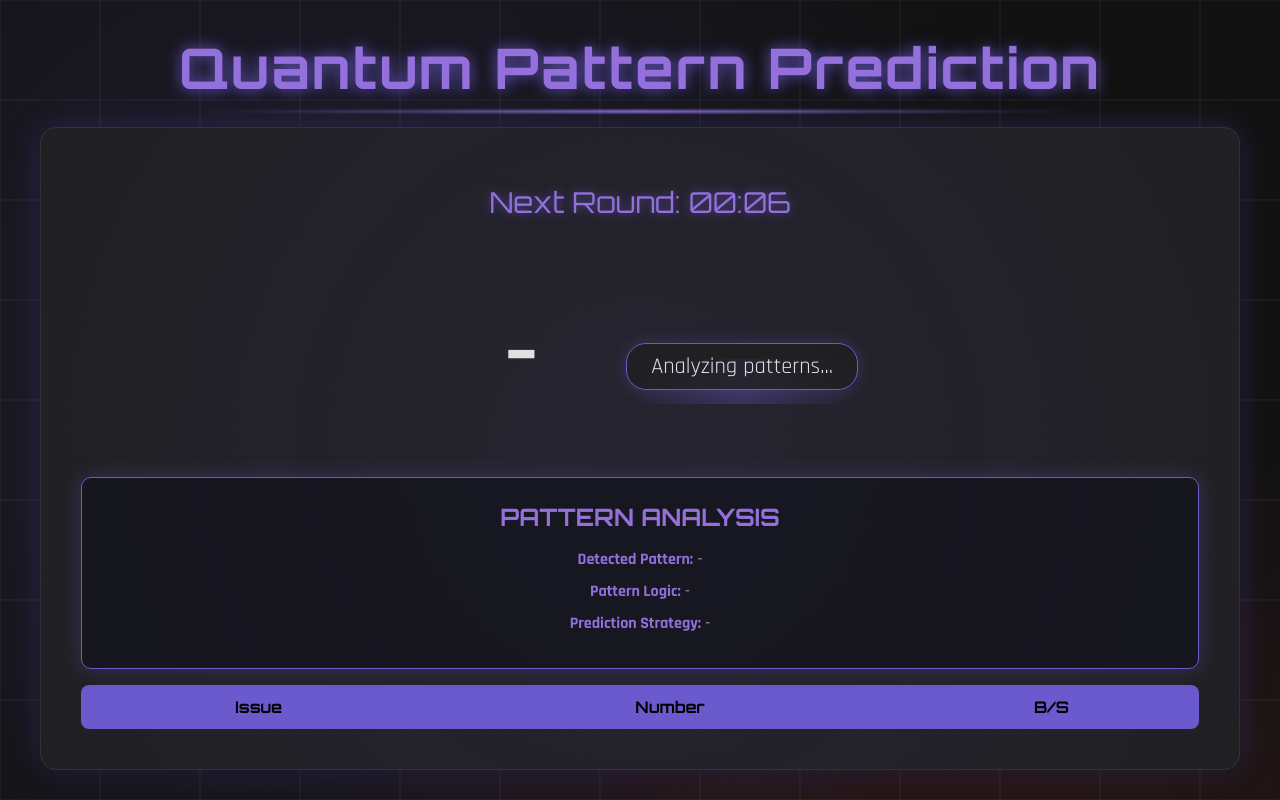
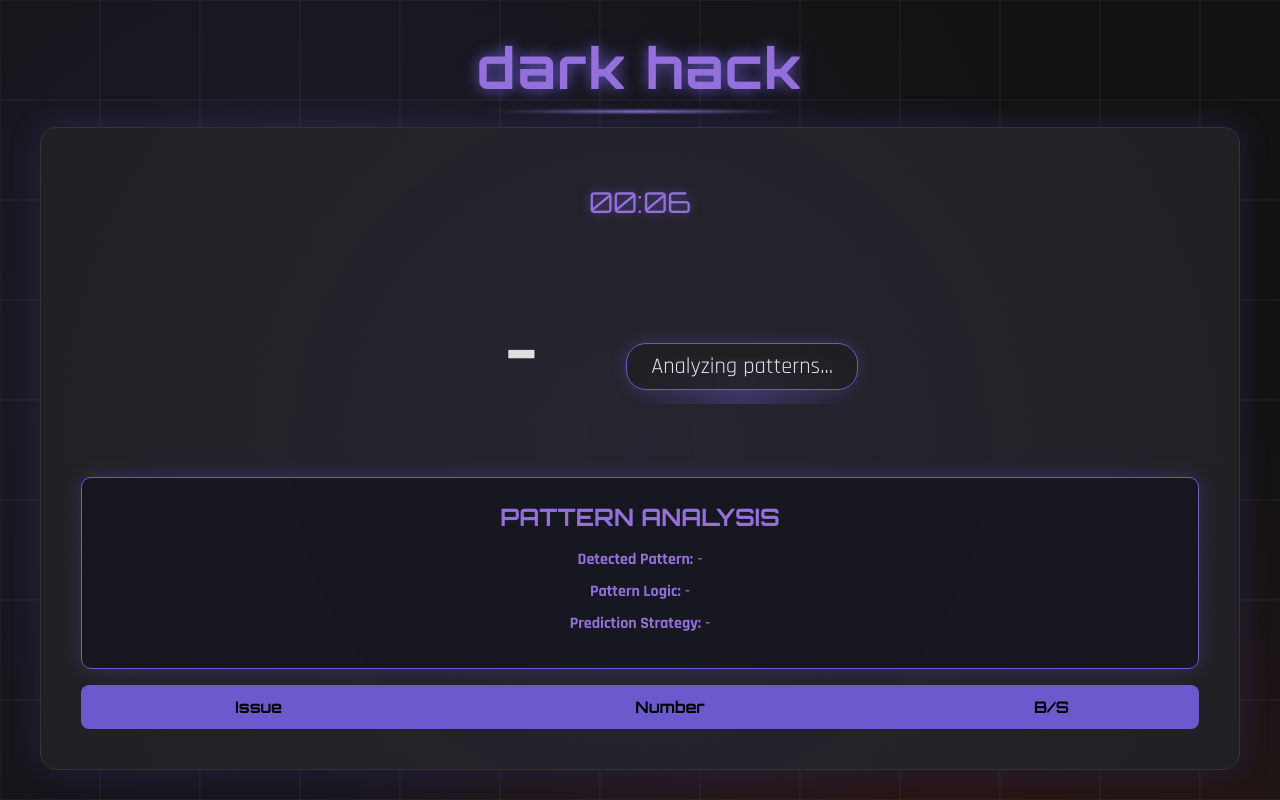
Before and after one commit to Nyeem122-8/Text-b-s-r-g, a plain HTML site: page user_panel.html in a window 1280 px wide. Shown: the top 800 px of the page. Drawn offline with nearby package versions, Linux system fonts and the light colour scheme; no server answers.

Commit message:
Update user_panel.html

```diff
--- a/user_panel.html
+++ b/user_panel.html
@@ -3,7 +3,7 @@
 <head>
     <meta charset="UTF-8">
     <meta name="viewport" content="width=device-width, initial-scale=1.0">
-    <title>Quantum Pattern Prediction</title>
+    <title>DARK HACK</title>
     <link href="https://fonts.googleapis.com/css2?family=Orbitron:wght@400;500;700&family=Rajdhani:wght@300;400;500;600;700&display=swap" rel="stylesheet">
     <link rel="stylesheet" href="https://cdnjs.cloudflare.com/ajax/libs/animate.css/4.1.1/animate.min.css">
     <style>
@@ -788,11 +788,11 @@
         </div>
 
         <header class="header">
-            <h1>Quantum Pattern Prediction</h1>
+            <h1>dark hack</h1>
         </header>
 
         <div class="main-container">
-            <div class="round-timer" id="roundTimer">Next Round: 00:30</div>
+            <div class="round-timer" id="roundTimer">00:30</div>
 
             <div class="result-section">
                 <div class="result-display animate__animated" id="resultDisplay">-</div>
@@ -916,7 +916,7 @@
             const elapsed = Math.floor((now - base) / 1000);
             const remain = 30 - (elapsed % 30);
 
-            roundTimer.textContent = `Next Round: 00:${String(remain).padStart(2, '0')}`;
+            roundTimer.textContent = `00:${String(remain).padStart(2, '0')}`;
 
             if (remain === 30) {
                 showLoading();
```
